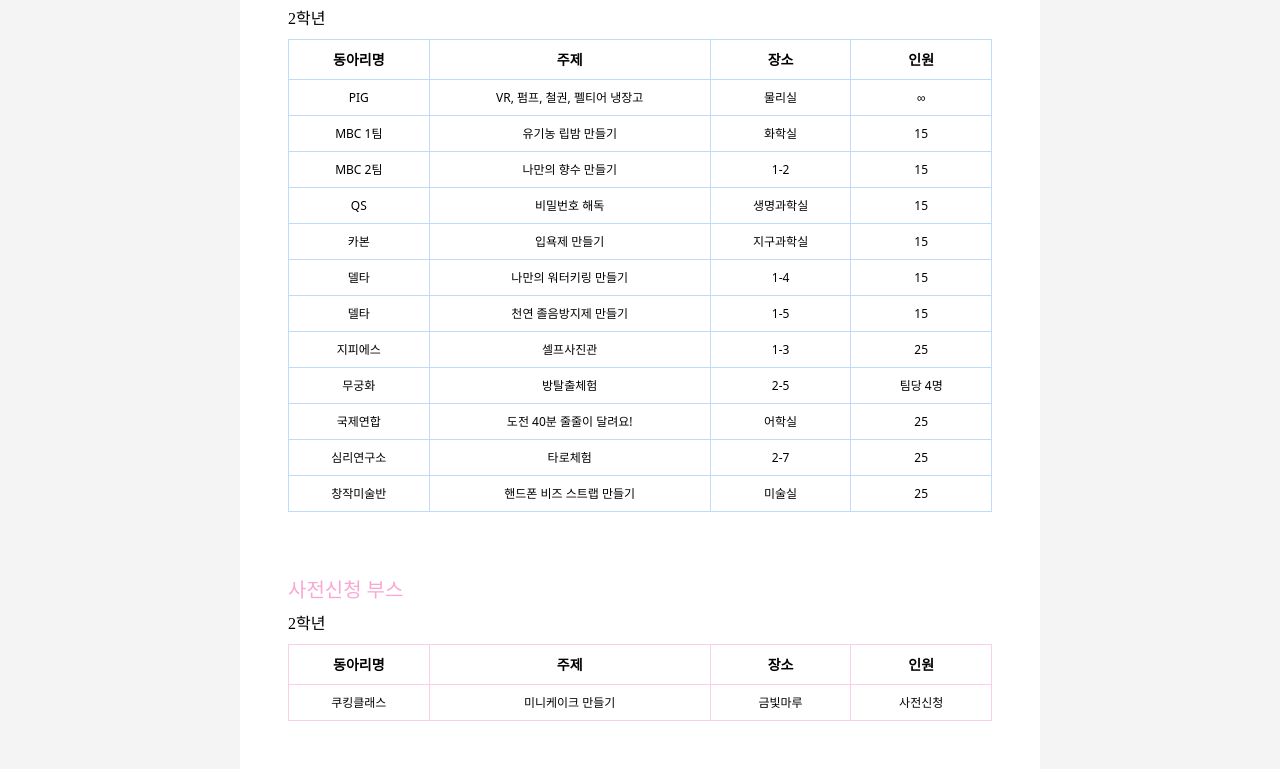
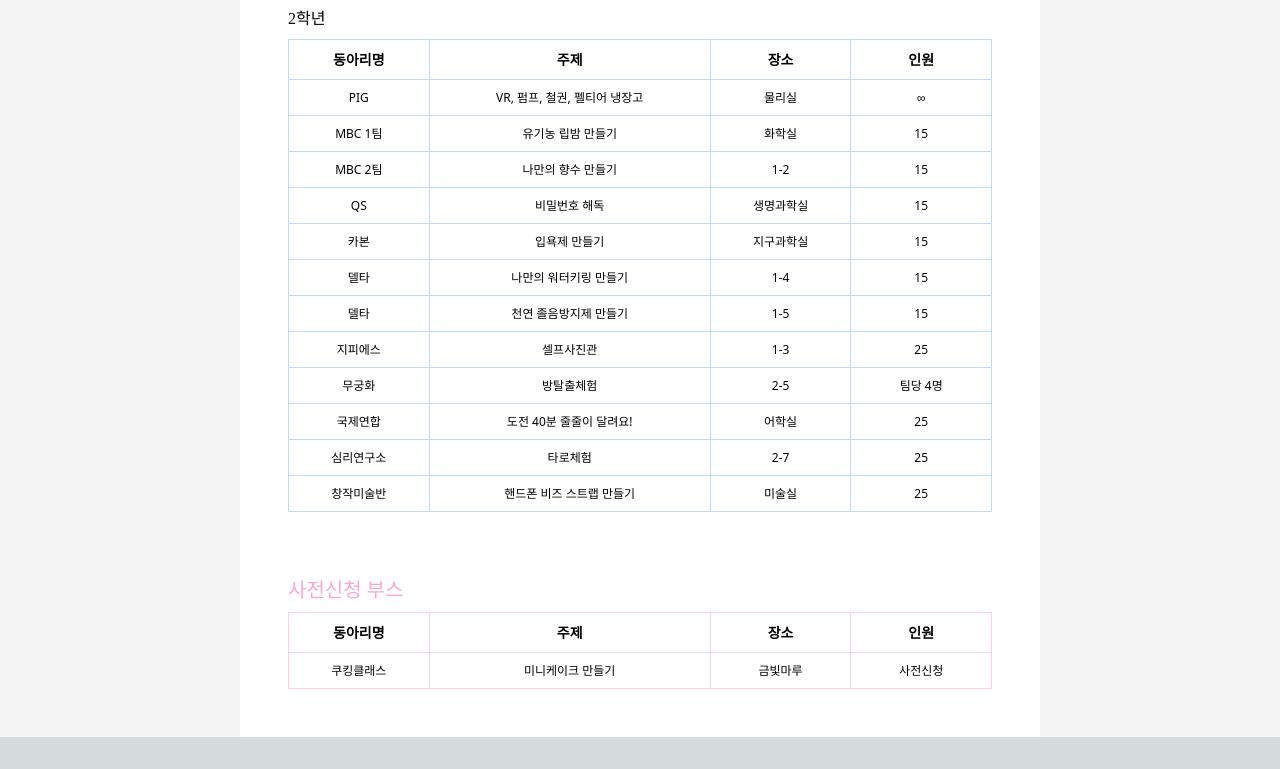
Before and after one commit to hlog2e/kch-festival-leaflet, a Next.js app: page / in a window 1280 px wide. Shown: the part 3228-3997 px from the top of the page. After the commit the page ends 3965 px from the top, so only its background shows below. Built offline with nearby package versions, Linux system fonts and the light colour scheme; a web font is replaced by a local one.

Commit message:
글씨 변경

```diff
--- a/pages/index.js
+++ b/pages/index.js
@@ -413,7 +413,6 @@ function Section3() {
         </Fade>
         <Fade left>
           <div className="mt-2">
-            <p className="text-md font-pura">2학년</p>
             <table className="w-full mt-2 text-center border ">
               <thead>
                 <tr className=" h-10 border border-black text-sm font-bold">
```
